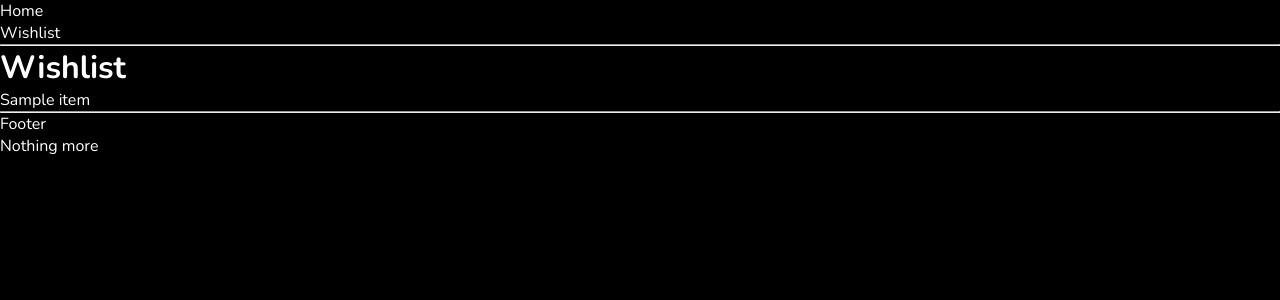
After one commit to ronTabachnik/FOISTP, a Django app: page /u/wishlist/ in a window 1280 px wide. The commit adds this page. Shown: the top 300 px of the page. Run offline with Django 3.2, Linux system fonts and the light colour scheme; a user stored in the database is signed in; tables that the repository leaves empty hold one stand-in row (values such as "Sample post"); some libraries are stand-ins or nearby versions.

Commit message:
Implemented view wishlist

```diff
--- a/templates/base.html
+++ b/templates/base.html
@@ -13,7 +13,7 @@
   <link rel="stylesheet" href="{% static 'css/mobile.css' %}" />
   <title>
     {% block title %}
-      Twitter
+      Shoe store
     {% endblock title %}
   </title>
 </head>
@@ -23,11 +23,13 @@
       {% include "navbar.html" %}
     </div>
   </header>
+  <hr/>
   <main id="main">
     {% block content %}
 
     {% endblock content %}
   </main>
+  <hr/>
   <footer id="footer">
     {% include "footer.html" %}
   </footer>
--- a/templates/navbar.html
+++ b/templates/navbar.html
@@ -2,9 +2,6 @@
 <nav id="navbar">
   <ul>
     <li><a href="{% url 'home' %}"><div class="block">Home</div></a></li>
-    <li><a href="{% url 'home' %}"><div class="block">Home</div></a></li>
-    <li><a href="{% url 'home' %}"><div class="block">Home</div></a></li>
-    <li><a href="{% url 'home' %}"><div class="block">Home</div></a></li>
-    <li><a href="{% url 'home' %}"><div class="block">Home</div></a></li>
+    <li><a href="{% url 'wishlist' %}"><div class="block">Wishlist</div></a></li>
   </ul>
 </nav>
--- a/users/models.py
+++ b/users/models.py
@@ -3,6 +3,7 @@ from django.db import models
 from django.contrib.auth.models import User
 import uuid
 from countries.models import Country
+from items.models import Item
 
 
 # ! Customer address should have many to one relation with customer
@@ -16,13 +17,15 @@ def get_business_avatar_path(instance, filename):
 
 
 class RegisteredCustomer(models.Model):
-    user = models.OneToOneField(User, on_delete=models.CASCADE)
+    user = models.OneToOneField(
+        User, on_delete=models.CASCADE, related_name='registered_customer')
     avatar = models.ImageField(
         upload_to=get_customer_avatar_path, default='images/default.jpg')
+    wishlist = models.ManyToManyField(Item, blank=True)
     ban_status = models.BooleanField(default=False)
 
     def __str__(self):
-        return self.user
+        return str(self.user)
 
 
 class Customer(models.Model):
--- a/users/templates/users/home.html
+++ b/users/templates/users/home.html
@@ -1,7 +1,7 @@
 {% extends "base.html" %}
 {% load static %}
 {% block title %}
-  Home | Out Site
+  Home | Shoe Store
 {% endblock title %}
 {% block content %}
   Some very important content
--- /dev/null
+++ b/users/templates/users/wishlist.html
@@ -0,0 +1,13 @@
+{% extends "base.html" %}
+{% load static %}
+{% block title %}
+  Wishlist | Shoe store
+{% endblock title %}
+{% block content %}
+  <h1>Wishlist</h1>
+  <ul>
+    {% for wl_item in wishlist %}
+      <li>{{wl_item.title}}</li>
+    {% endfor %}
+  </ul>
+{% endblock content %}
--- a/users/urls.py
+++ b/users/urls.py
@@ -3,4 +3,5 @@ from . import views
 
 urlpatterns = [
     path('', views.home, name='home'),
+    path('wishlist/', views.wishlist, name='wishlist'),
 ]
--- a/users/views.py
+++ b/users/views.py
@@ -1,6 +1,17 @@
-from django.shortcuts import render
+from django.contrib.auth.models import User
+from django.shortcuts import redirect, render
 
 
 def home(request):
     context = {}
     return render(request, 'users/home.html', context=context)
+
+
+def wishlist(request):
+    if not request.user.is_authenticated and request.user.registeredCustomer:
+        return redirect('home')
+    user = User.objects.get(username=request.user)
+    registered_customer = user.registered_customer
+    wishlist = registered_customer.wishlist.all()
+    context = {'wishlist': wishlist}
+    return render(request, 'users/wishlist.html', context=context)
--- a/web_project/urls.py
+++ b/web_project/urls.py
@@ -4,7 +4,7 @@ from django.conf import settings
 from django.conf.urls.static import static
 
 urlpatterns = [
-    path('', include('users.urls')),
+    path('u/', include('users.urls')),
     path('admin/', admin.site.urls),
 ]
 
```
Also changed, not shown: media/items/Yeezy 700 v3 Azael/images/1.jpg (added), media/users/admin/profile/frame63.jpg (added), media/users/admin/profile/frame63_aZdrEtG.jpg (added), media/users/admin/profile/frame63_yH6Cajm.jpg (added), media/users/admin/profile/frame79.jpg (added), requirements.txt (renamed from requiremenets.txt), users/migrations/0008_registeredcustomer_wishlist.py (added), users/migrations/0009_alter_registeredcustomer_wishlist.py (added).
